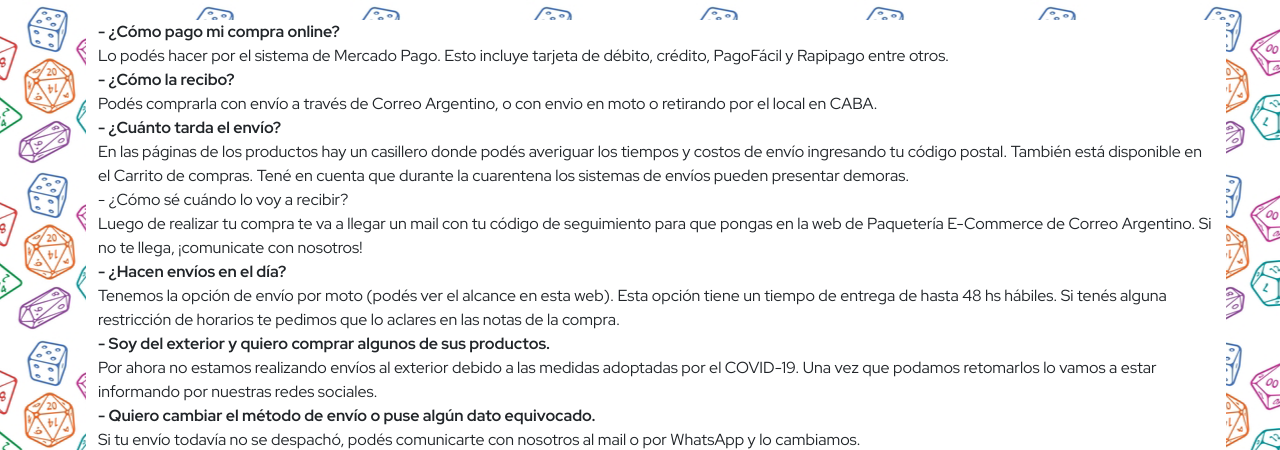
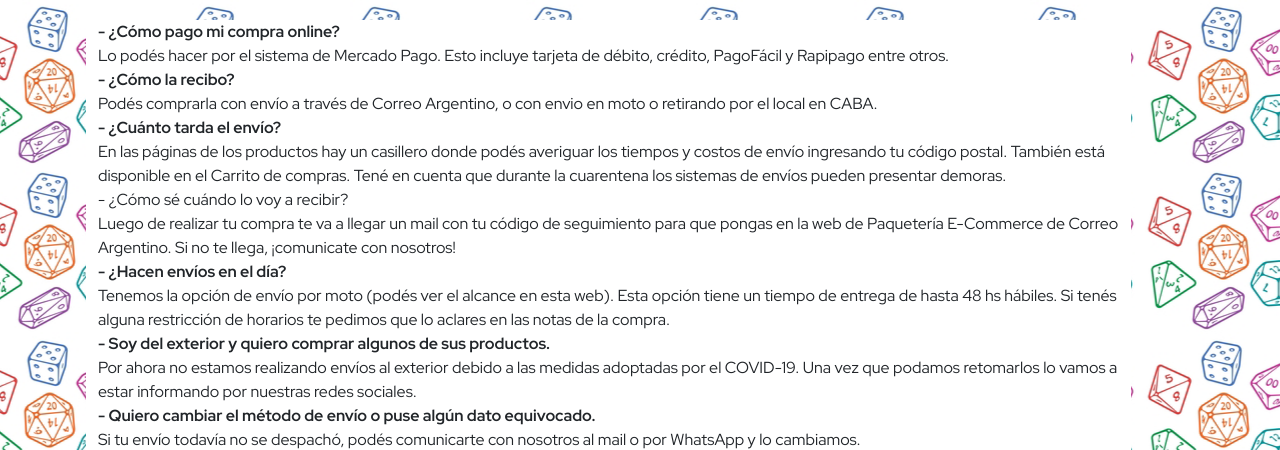
Before and after one commit to cuedefox/Dragon-Warriors, a plain HTML site: page pages/preguntas-frecuentes.html in a window 1280 px wide. Shown: the part 242-692 px from the top of the page. Drawn offline with nearby package versions, Linux system fonts and the light colour scheme; a web font is replaced by a local one.

Commit message:
arreglo col de faq

```diff
--- a/pages/preguntas-frecuentes.html
+++ b/pages/preguntas-frecuentes.html
@@ -82,7 +82,7 @@
                     </div>
                 </div>
                 <div class="row">
-                    <div class="faq col-12">
+                    <div class="faq col-11">
                         <p><span class="negrita">- ¿Cómo pago mi compra online?</span><br>
                             Lo podés hacer por el sistema de Mercado Pago. Esto incluye tarjeta de débito, crédito, PagoFácil y
                             Rapipago entre otros. <br>
```
